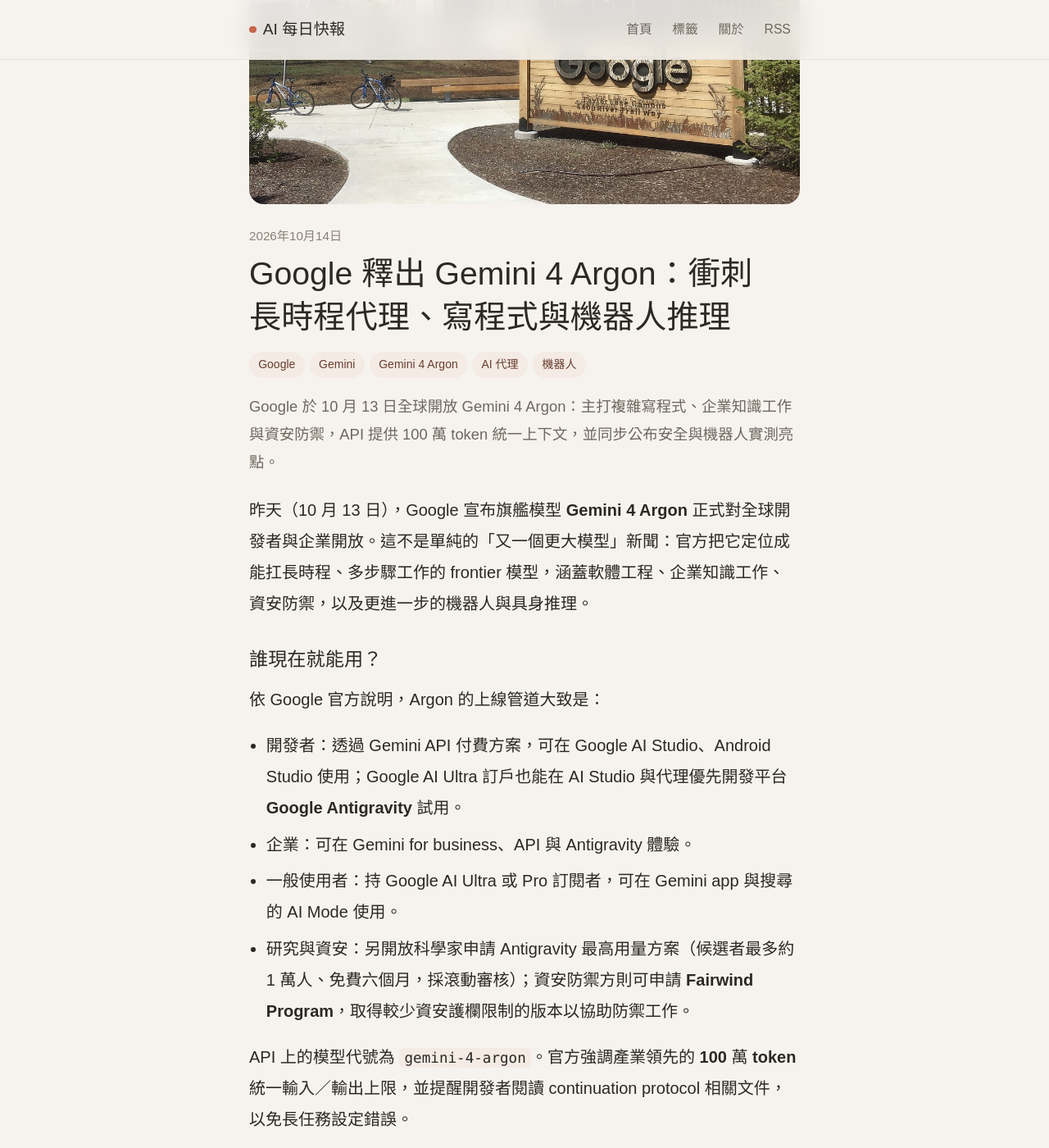
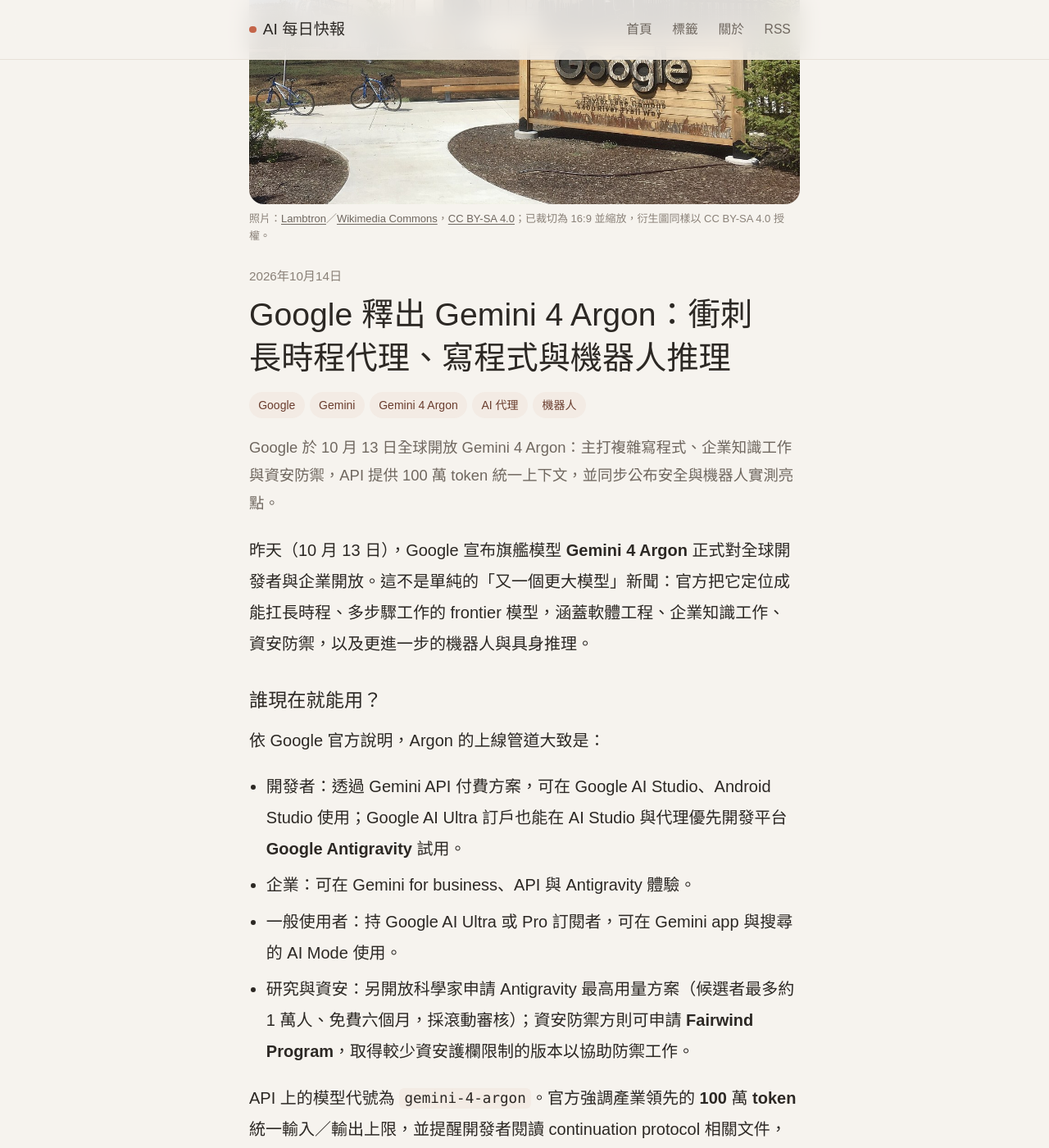
Before and after one commit to yc-chiu/ai-daily-blog, a Jekyll site: the page built from _posts/2026-10-14-gemini-4-argon.md, in a window 1280 px wide and 1400 px high, scrolled down 254 px. Shown: the whole window at 82% size. Built offline with Jekyll 4.4.1, drawn with Linux system fonts in a browser that asks for light colours; some web fonts are replaced.

Commit message:
Add cover_credit field and backfill credits for Gemini and AMIE covers (#11)

```diff
--- a/_layouts/post.html
+++ b/_layouts/post.html
@@ -3,6 +3,9 @@
 ---
 <article class="post">
   {% include cover.html cover=page.cover alt=page.cover_alt title=page.title css="post-cover" loading="eager" %}
+  {% if page.cover and page.cover_credit %}
+  <p class="cover-credit">{{ page.cover_credit | markdownify | remove: "<p>" | remove: "</p>" | strip }}</p>
+  {% endif %}
   {% if page.sample %}
   <p class="sample-banner" role="note">範例文章。這篇用來展示版面與欄位，內容是占位文字，並非正式新聞。</p>
   {% endif %}
--- a/_posts/2026-10-14-gemini-4-argon.md
+++ b/_posts/2026-10-14-gemini-4-argon.md
@@ -22,6 +22,7 @@
     url: "https://deepmind.google/models/model-cards/gemini-4-argon/"
 cover: /assets/images/posts/2026-10-14-gemini-4-argon/cover.jpg
 cover_alt: "Google 位於美國奧勒岡州達爾斯的資料中心建築與園區招牌（照片：Lambtron / Wikimedia Commons，CC BY-SA 4.0）"
+cover_credit: "照片：[Lambtron](https://commons.wikimedia.org/wiki/User:Lambtron)／[Wikimedia Commons](https://commons.wikimedia.org/wiki/File:Google_data_center.jpg)，[CC BY-SA 4.0](https://creativecommons.org/licenses/by-sa/4.0/)；已裁切為 16:9 並縮放，衍生圖同樣以 CC BY-SA 4.0 授權。"
 ---
 
 昨天（10 月 13 日），Google 宣布旗艦模型 **Gemini 4 Argon** 正式對全球開發者與企業開放。這不是單純的「又一個更大模型」新聞：官方把它定位成能扛長時程、多步驟工作的 frontier 模型，涵蓋軟體工程、企業知識工作、資安防禦，以及更進一步的機器人與具身推理。
--- a/assets/css/style.css
+++ b/assets/css/style.css
@@ -398,6 +398,27 @@
   background: var(--chip);
 }
 
+.post-cover:has(+ .cover-credit) {
+  margin-bottom: 0.5rem;
+}
+
+.cover-credit {
+  margin: 0 0 1.6rem;
+  color: var(--faint);
+  font-size: 0.8125rem;
+  line-height: 1.6;
+}
+
+.cover-credit a {
+  color: var(--muted);
+  text-decoration: underline;
+  text-underline-offset: 2px;
+}
+
+.cover-credit a:hover {
+  color: var(--accent-hover);
+}
+
 .prose {
   font-size: 1.125rem;
   line-height: 1.9;
```
Also changed, not shown: _posts/2026-10-13-google-amie.md (+1 -0 lines), templates/post.md (+2 -0 lines).
